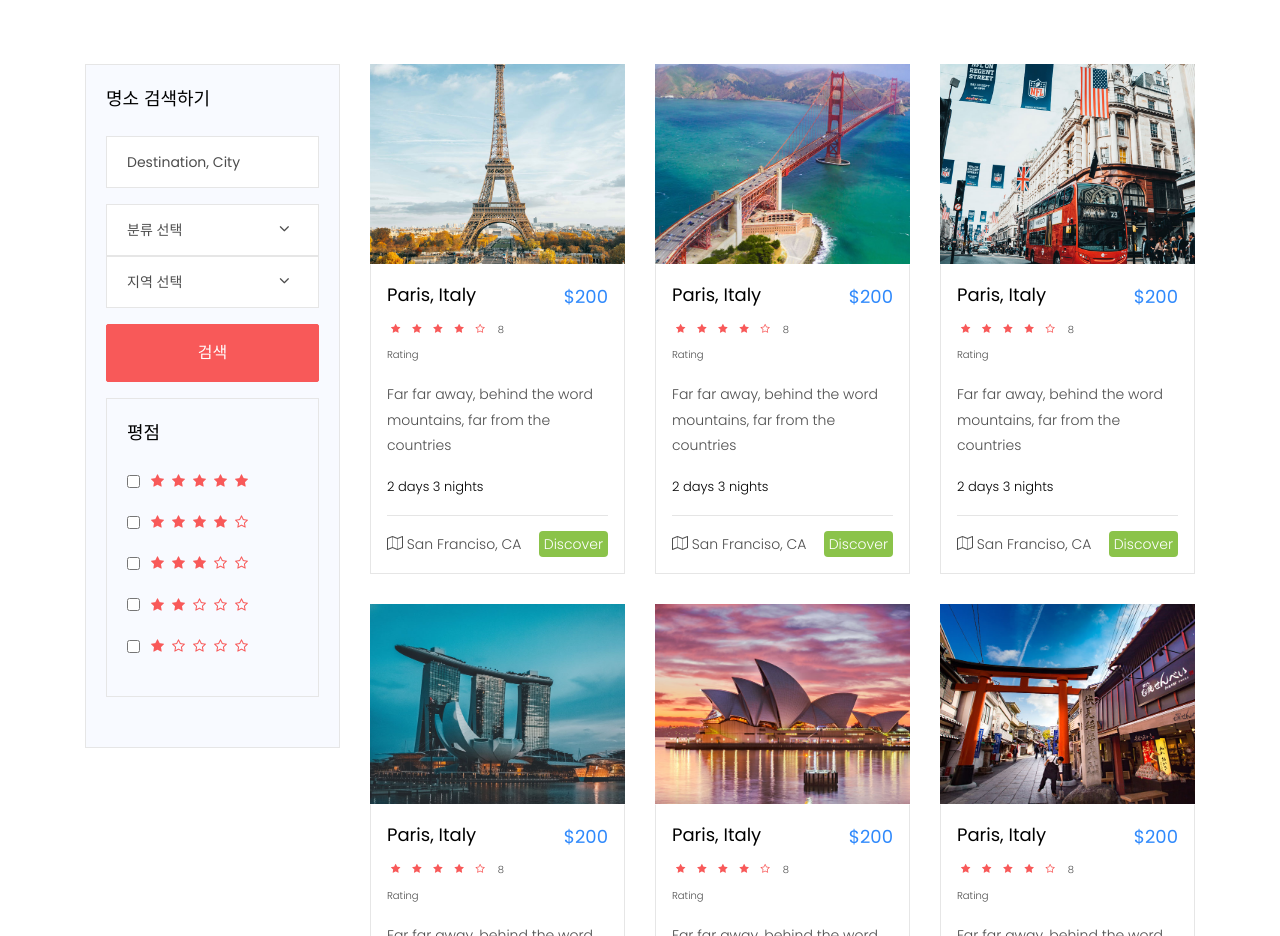
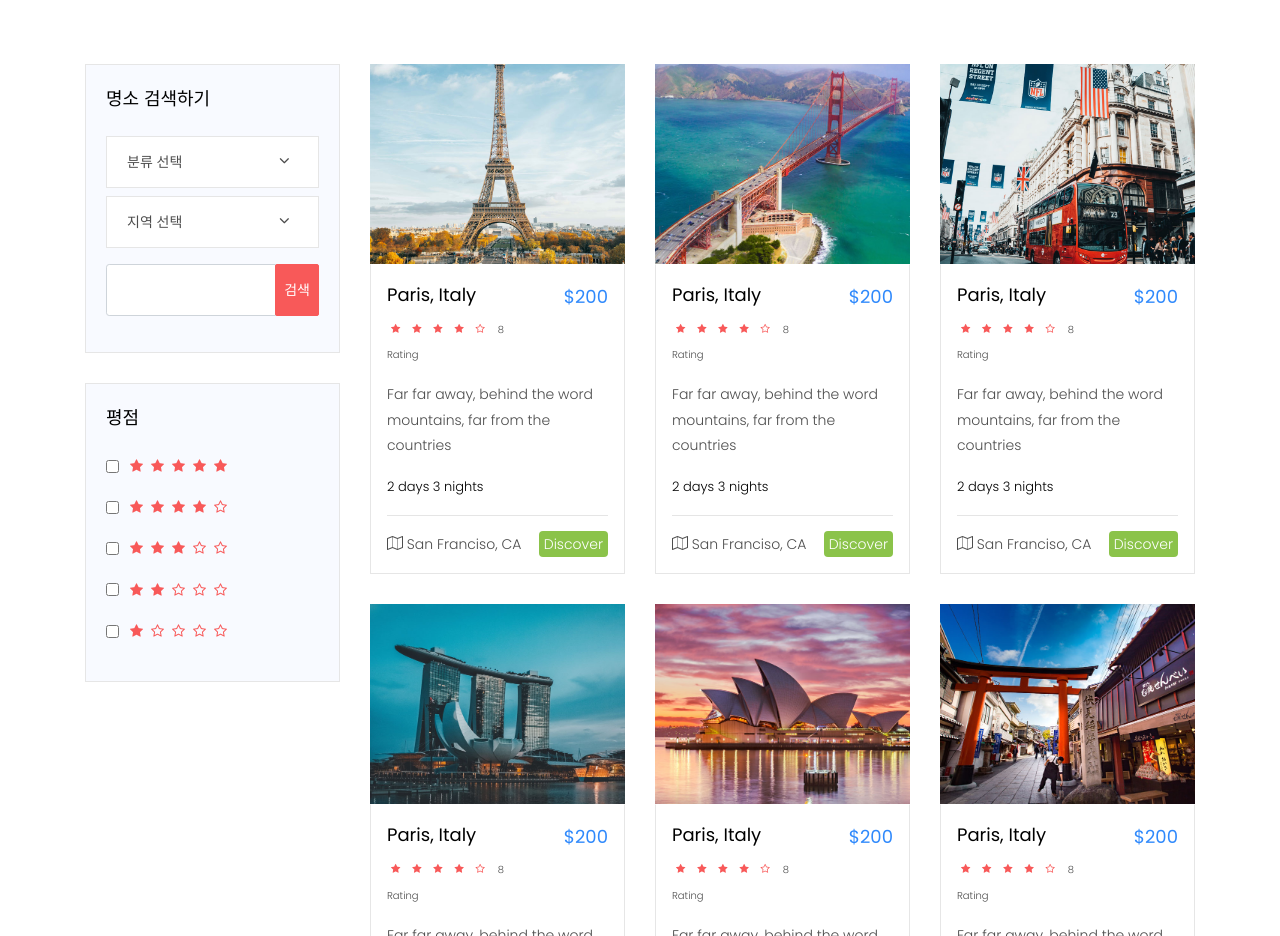
Before and after one commit to kthss01/Seoul_Tour_Django, a plain HTML site: page direngine-master/attraction.html in a window 1280 px wide. Shown: the part 820-1756 px from the top of the page. Drawn offline with Linux system fonts and the light colour scheme; some packages are replaced by stand-ins of ours; no server answers; files whose address does not match are found by name.

Commit message:
sidebar 수정

```diff
--- a/direngine-master/attraction.html
+++ b/direngine-master/attraction.html
@@ -27,6 +27,7 @@
 	<link rel="stylesheet" href="css/flaticon.css">
 	<link rel="stylesheet" href="css/icomoon.css">
 	<link rel="stylesheet" href="css/style.css">
+
 </head>
 
 <body>
@@ -79,10 +80,7 @@
 						<form action="#">
 							<div class="fields">
 								<div class="form-group">
-									<input type="text" class="form-control" placeholder="Destination, City">
-								</div>
-								<div class="form-group">
-									<div class="select-wrap one-third">
+									<div class="select-wrap one-third mb-2">
 										<div class="icon"><span class="ion-ios-arrow-down"></span></div>
 										<select name="" id="" class="form-control">
 											<option value="">분류 선택</option>
@@ -110,8 +108,14 @@
 											</select>
 										</div>
 									</div>
+								</div>
+							</div>
 							<div class="form-group">
-										<input type="submit" value="검색" class="btn btn-primary py-3 px-5">
+								<div class="input-group input-group-sm">
+									<input type="text" class="form-control">
+									<div class="input-group-append">
+										<button type="submit" class="btn btn-primary">검색</button>
+									</div>
 								</div>
 							</div>
 						</form>
@@ -160,7 +164,6 @@
 								</label>
 							</div>
 						</form>
-					</div>
 					</div>
 				</div>
 				<div class="col-lg-9">
```
Lines whose indentation alone changed are shown as unchanged.
